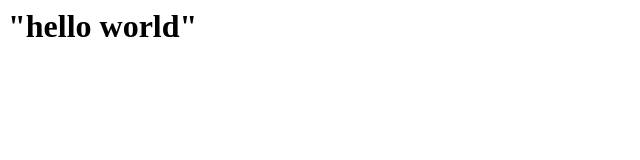
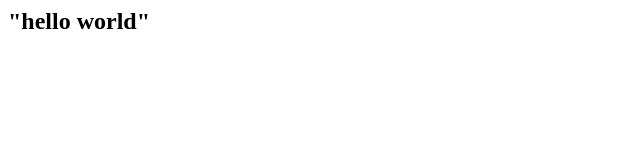
Before and after one commit to Jessicaaaaaaaaaaaaaaaaaaaa/GitDemo, a plain HTML site: page index.html in a window 1280 px wide. Shown: the whole page, without its empty margins (0-640 px from the left). Drawn offline with Linux system fonts and the light colour scheme.

Commit message:
added an h2 tag

```diff
--- a/index.html
+++ b/index.html
@@ -1 +1 @@
-<h1>"hello world"</h1>
+<h2>"hello world"</h2>
```
